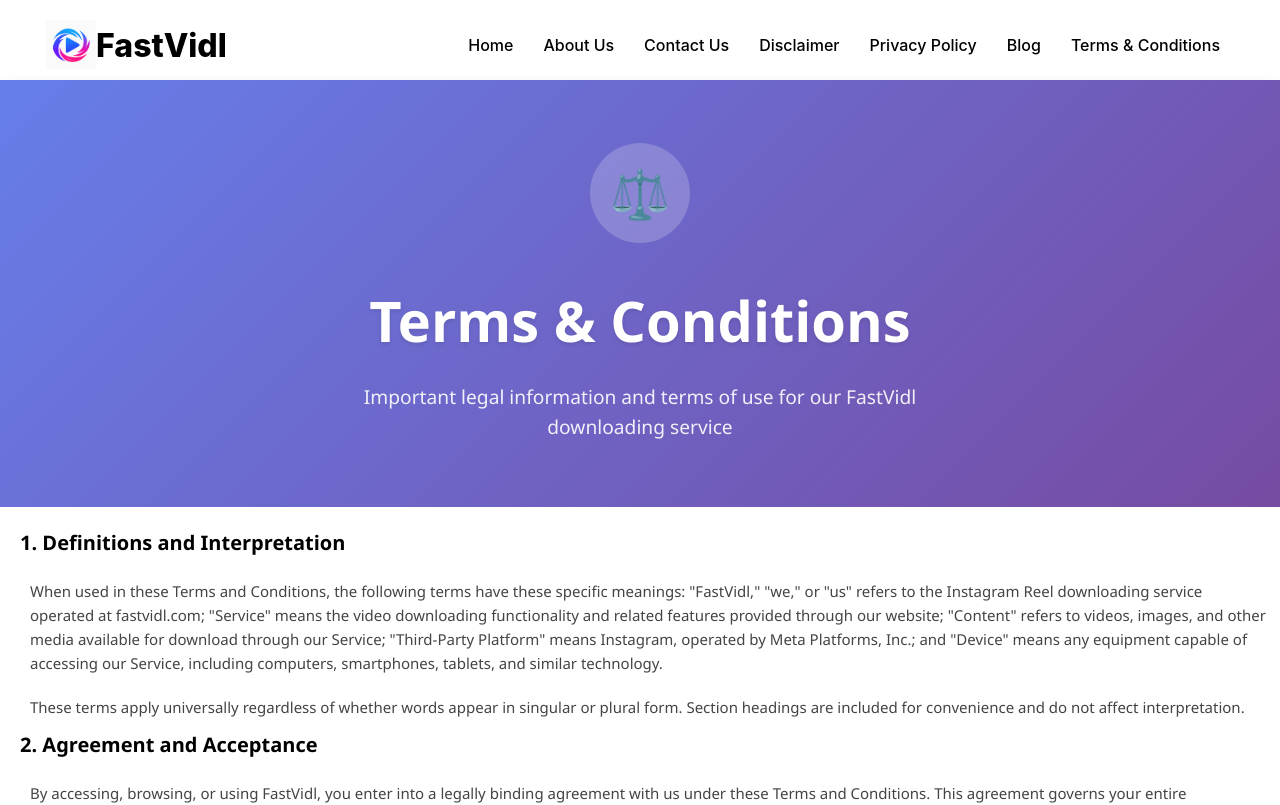
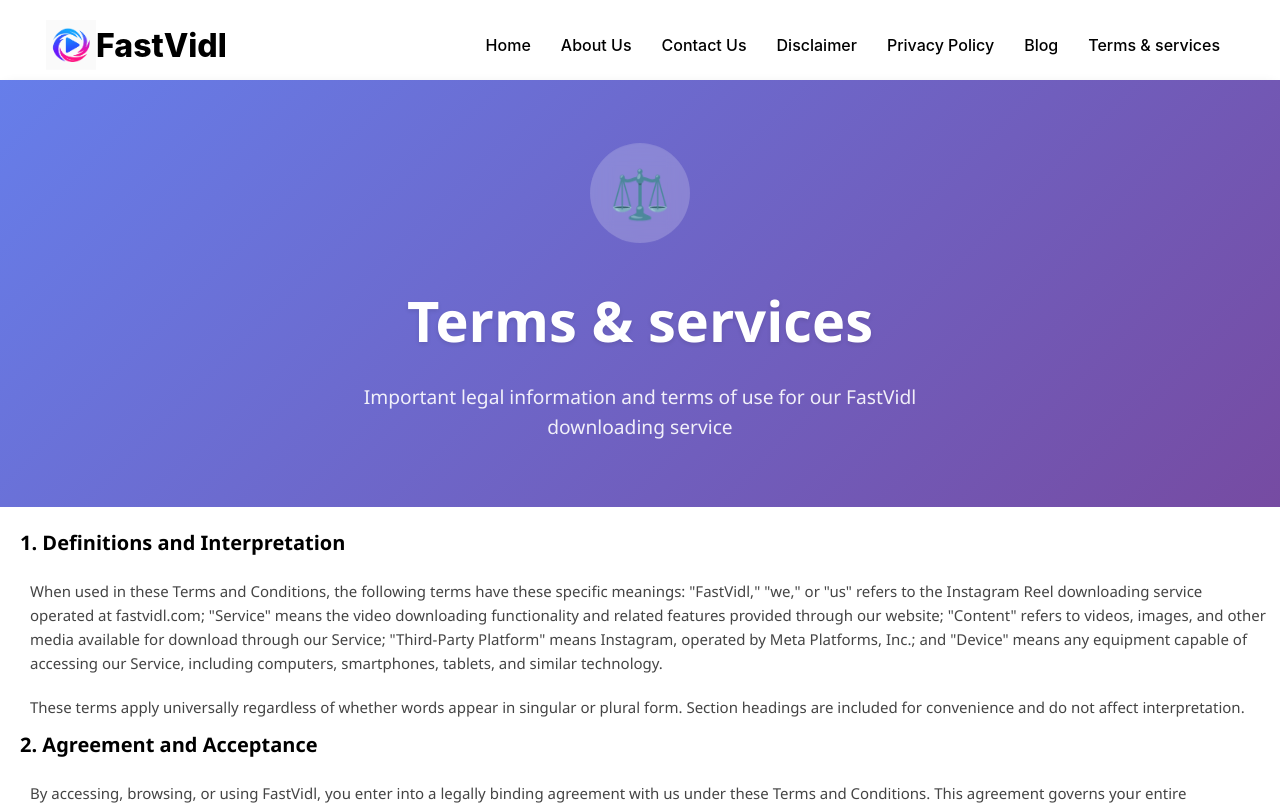
Before and after one commit to fastvidlofficial-ship-it/fastvidlofficial11, a Next.js app: page /TermsAndServices in a window 1280 px wide. Shown: the top 805 px of the page. Built offline with nearby package versions, Linux system fonts and the light colour scheme.

Commit message:
terms and services update

```diff
--- a/src/app/TermsAndServices/page.js
+++ b/src/app/TermsAndServices/page.js
@@ -13,7 +13,7 @@
           <div className="header-icon">
             <span className="legal-icon">⚖️</span>
           </div>
-          <h1 className="page-title">Terms & Conditions</h1>
+          <h1 className="page-title">Terms & services</h1>
           <p className="page-subtitle">
             Important legal information and terms of use for our FastVidl downloading service
           </p>
--- a/src/components/footer/Footer.js
+++ b/src/components/footer/Footer.js
@@ -12,7 +12,7 @@
           <li><a href="/Disclaimer">| Disclaimer |</a></li>
           <li><a href="/PrivacyPolicy">| Privacy  Policy |</a></li>
           <li><a href="/Blogs">| Blog |</a></li>
-          <li><a href="/TermsAndServices">| Terms & Conditions |</a></li>
+          <li><a href="/TermsAndServices">| Terms & services |</a></li>
          </ul>
         <p className={styles["styles-p"]}> © {new Date().getFullYear()} - FastVidl - All Rights Reserved.
      </p>
--- a/src/components/header/Header.js
+++ b/src/components/header/Header.js
@@ -32,7 +32,7 @@
           <li><a href="/Disclaimer">Disclaimer</a></li>
           <li><a href="/PrivacyPolicy">Privacy  Policy</a></li>
           <li><a href="/Blogs">Blog</a></li>
-          <li><a href="/TermsAndServices">Terms & Conditions</a></li>
+          <li><a href="/TermsAndServices">Terms & services</a></li>
         </ul>
       </nav>
 
```
